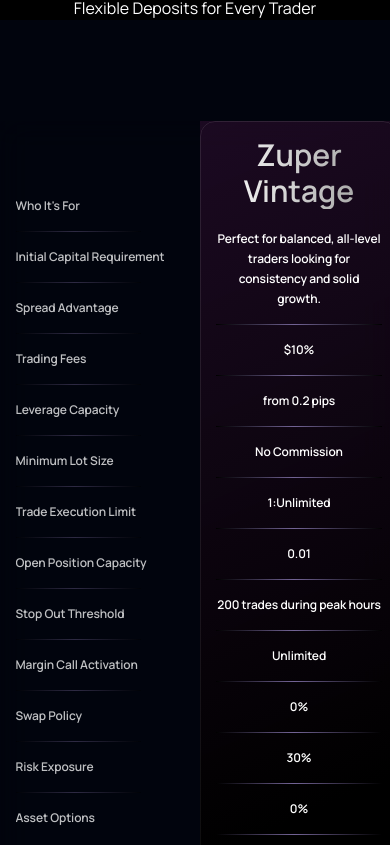
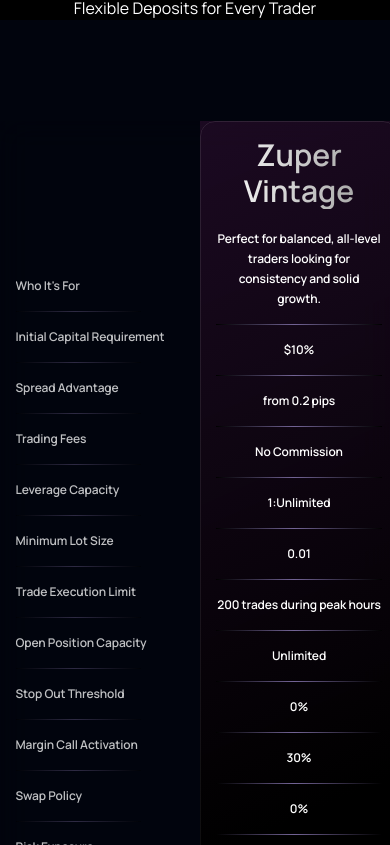
Before and after one commit to deepikabajaj31/Zuperior, a Next.js app: page / in a window 390 px wide. Shown: the part 1979-2824 px from the top of the page. Built offline with nearby package versions, Linux system fonts and the light colour scheme.

Commit message:
mobile alignment fix

```diff
--- a/src/components/Packages.tsx
+++ b/src/components/Packages.tsx
@@ -94,7 +94,7 @@ const Packages: React.FC = () => {
             <div className="items-center mt-25 mb-50 flex flex-none flex-col flex-nowrap gap-6 h-min justify-center overflow-visible relative w-min p-0">
                 <div className="items-start grid gap-2.5 auto-rows-min grid-cols-[repeat(2,minmax(200px,1fr))] grid-rows-[repeat(2,min-content)] items-center self-stretch backdrop-blur-[15px] md:flex flex-none flex-row flex-nowrap md:gap-0 h-min justify-center overflow-hidden relative w-auto p-0">
                     {/* Left labels */}
-                    <div className="w-full pt-3 justify-self-start md:justify-self-[unset] items-center flex flex-none flex-row flex-nowrap h-min justify-center overflow-hidden relative md:w-min p-0 rounded-[15px]">
+                    <div className="w-full pt-3 max-[768px]:pt-[92px] justify-self-start md:justify-self-[unset] items-center flex flex-none flex-row flex-nowrap h-min justify-center overflow-hidden relative md:w-min rounded-[15px]">
                         <div className="items-start flex flex-none flex-col flex-nowrap gap-[15px] p-0 h-min overflow-hidden relative w-min md:p-[25px]">
                             <div className="h-12 flex items-center text-sm text-zinc-400" />
                             {rowTitles.map((title) => (
```
